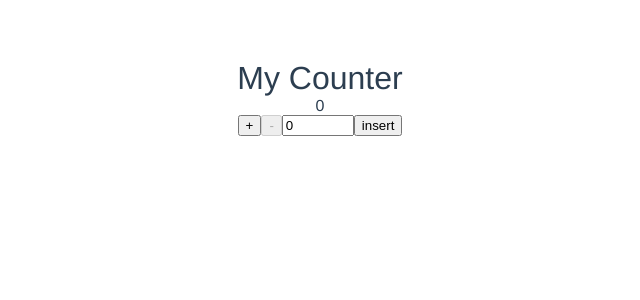
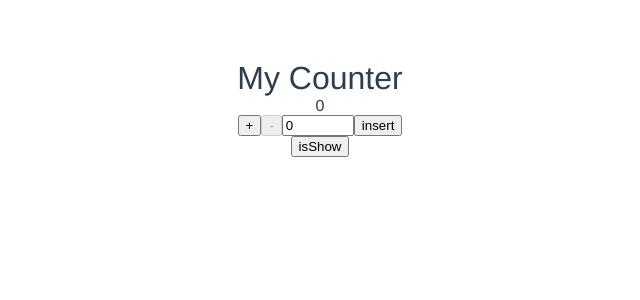
Before and after one commit to hatsumi3/vue3-sandbox, a Vue app: page / in a window 1280 px wide. Shown: the top 300 px of the page, without its empty margins (320-960 px from the left). Built offline with nearby package versions, Linux system fonts and the light colour scheme.

Commit message:
feat: check lifecycle method.

```diff
--- a/src/App.vue
+++ b/src/App.vue
@@ -10,13 +10,17 @@
   <NumberInput v-model.numberOnly="inputCount" max="9999" min="0" />
 
   <BaseButton @onClick="insertCount">insert</BaseButton>
+
+  <br />
+  <button @click="toggleIsShow">isShow</button>
+  <div v-if="isShow">{{ text }}</div>
 </template>
 
 <script setup lang="ts">
 import TheHeader from './components/TheHeader.vue'
 import BaseButton from "./components/BaseButton.vue";
 import NumberInput from "./components/NumberInput.vue"
-import { ref, computed, watch } from 'vue';
+import { ref, computed, watch, onBeforeMount, onUpdated, onBeforeUnmount, onUnmounted, onBeforeUpdate, onMounted, provide } from 'vue';
 
 const count = ref(0);
 const inputCount = ref(0);
@@ -58,6 +62,46 @@ function insertCount() {
   count.value = inputCount.value;
   isEditing.value = false;
 }
+
+// life-cycle hook
+const isShow = ref(true);
+const text = ref("")
+
+function toggleIsShow() {
+  isShow.value = !isShow.value
+}
+
+onBeforeMount(() => {
+  console.log("on before mount")
+})
+
+onMounted(() => {
+  console.log("on mount")
+})
+
+onBeforeUpdate(() => {
+  console.log("on before update", text.value)
+})
+
+onUpdated(() => {
+  console.log("on update", text.value)
+})
+
+onBeforeUnmount(() => {
+  console.log("on before unmounted")
+})
+
+onUnmounted(() => {
+  console.log("on unmounted")
+})
+
+console.log("on created")
+
+
+// inject-provide
+provide("unique", "My Counter 2")
+
+
 </script>
 
 <style scoped></style>
--- a/src/components/TheHeader.vue
+++ b/src/components/TheHeader.vue
@@ -2,11 +2,10 @@
     <header> {{ text }}</header>
 </template>
 
-<script lang="ts">
-import { defineComponent } from 'vue'
+<script setup lang="ts">
+import { inject } from 'vue';
 
-export default defineComponent({
-    props: {
+defineProps({
     text: {
         text: String,
         default: 'abc',
@@ -16,8 +15,11 @@ export default defineComponent({
             return !!value
         },
     }
-    },
-})
+});
+
+const title = inject("unique")
+console.log(title)
+
 
 </script>
 
```
Lines whose indentation alone changed are shown as unchanged.
